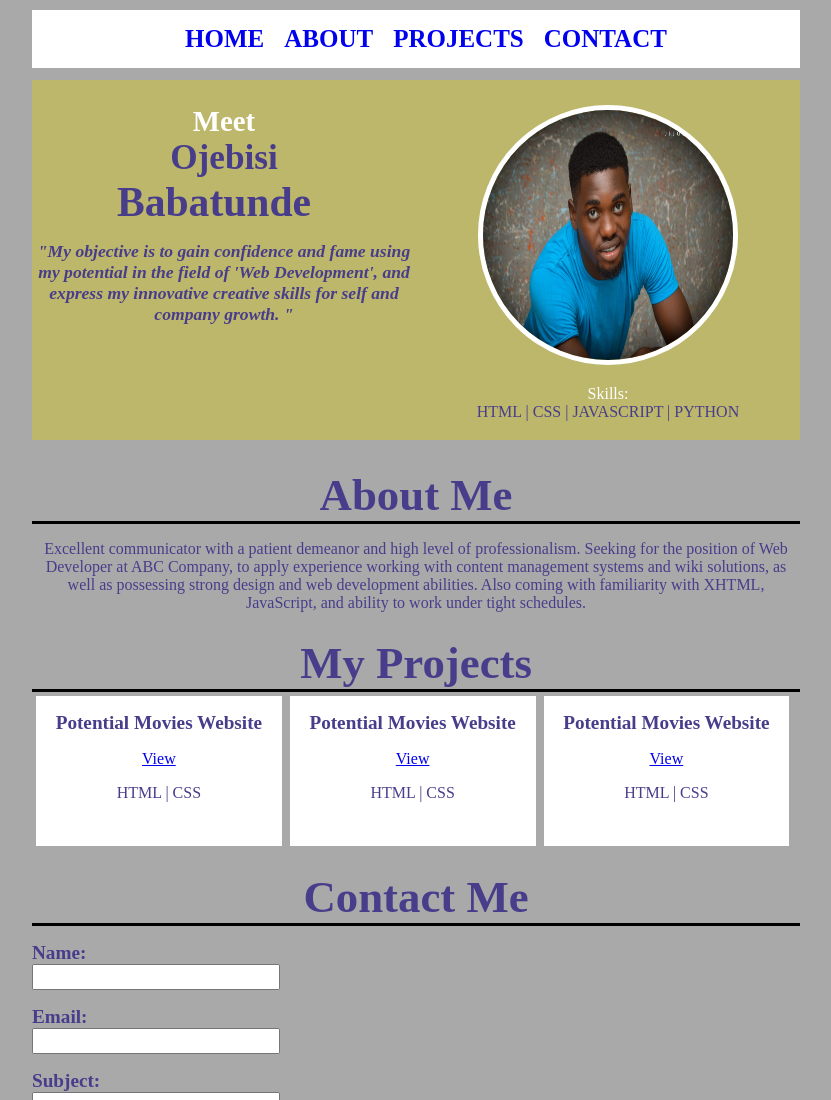
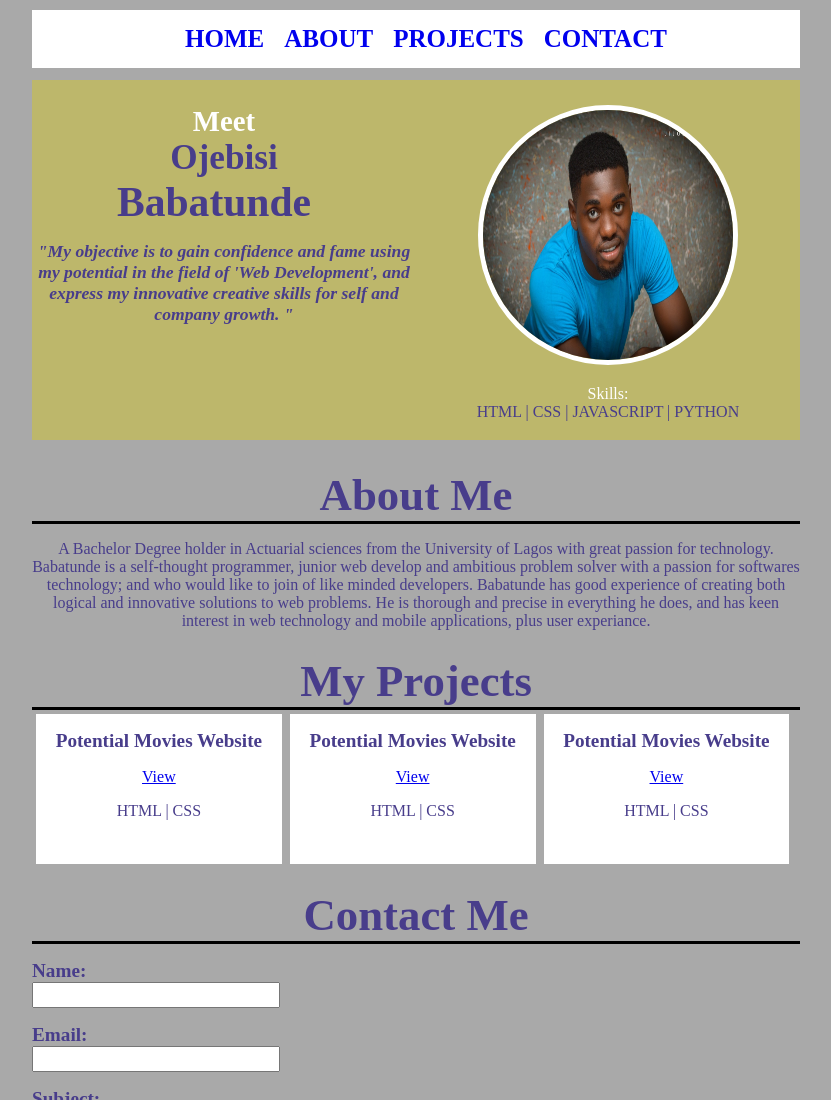
Before and after one commit to BrainBox-Tunde/TundePortfolio, a plain HTML site: page index.html in a window 1280 px wide. Shown: the top 1100 px of the page, without its empty margins (224-1055 px from the left). Drawn offline with Linux system fonts and the light colour scheme.

Commit message:
Update index.html

```diff
--- a/index.html
+++ b/index.html
@@ -34,7 +34,7 @@
         <div class="clear-float"></div>
         <section id="about" class="main-section">
           <h4>About Me</h4>
-          <p>Excellent communicator with a patient demeanor and high level of professionalism. Seeking for the position of Web Developer at ABC Company, to apply experience working with content management systems and wiki solutions, as well as possessing strong design and web development abilities. Also coming with familiarity with XHTML, JavaScript, and ability to work under tight schedules.</p>
+          <p>A Bachelor Degree holder in Actuarial sciences from the University of Lagos with great passion for technology. Babatunde is a self-thought programmer, junior web develop  and ambitious problem solver with a passion for softwares technology; and who would like to join of like minded developers. Babatunde has good experience of creating both logical and innovative solutions to web problems. He is thorough and precise in everything he does, and has keen interest in web technology and mobile applications, plus user experiance. </p>
         </section>
         <section id="projects" class="main-section">
           <h4>My Projects</h4>
```
